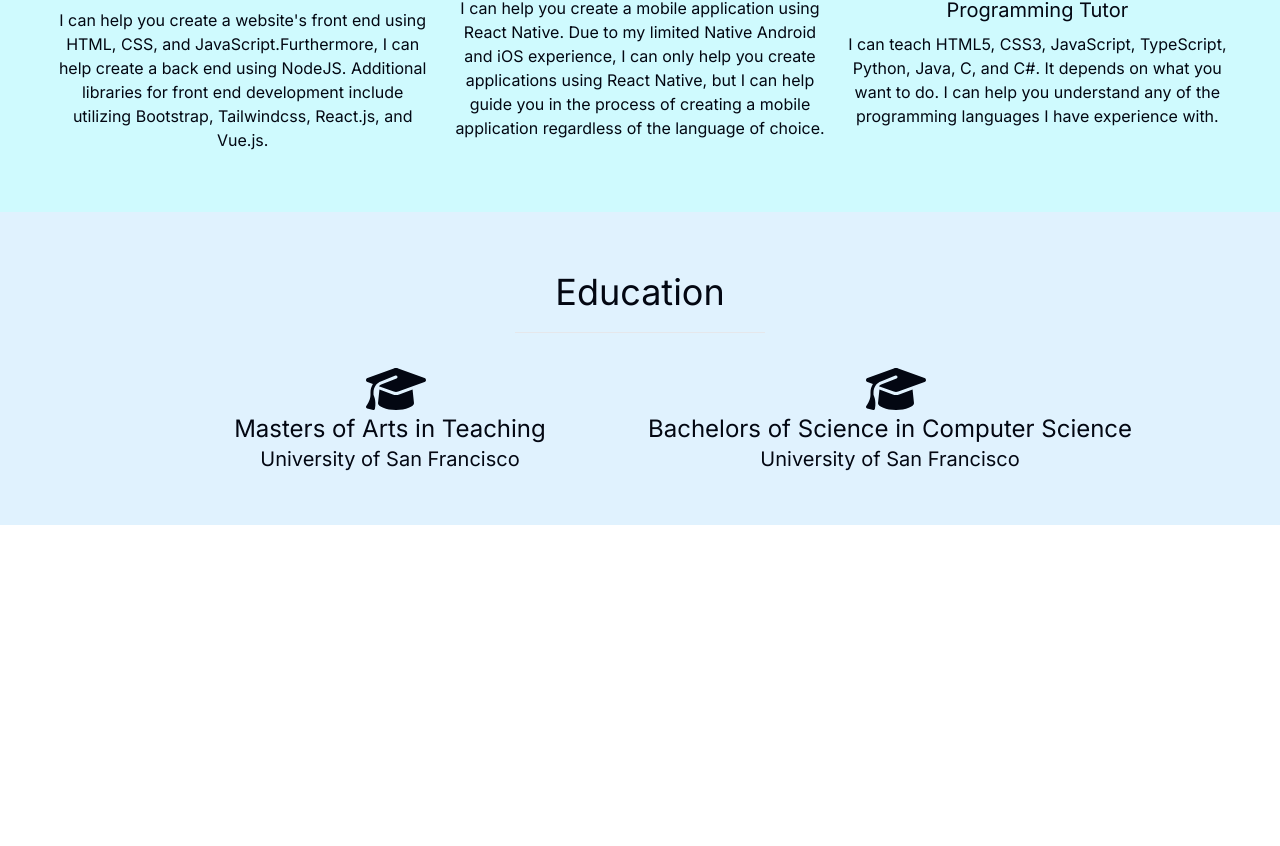
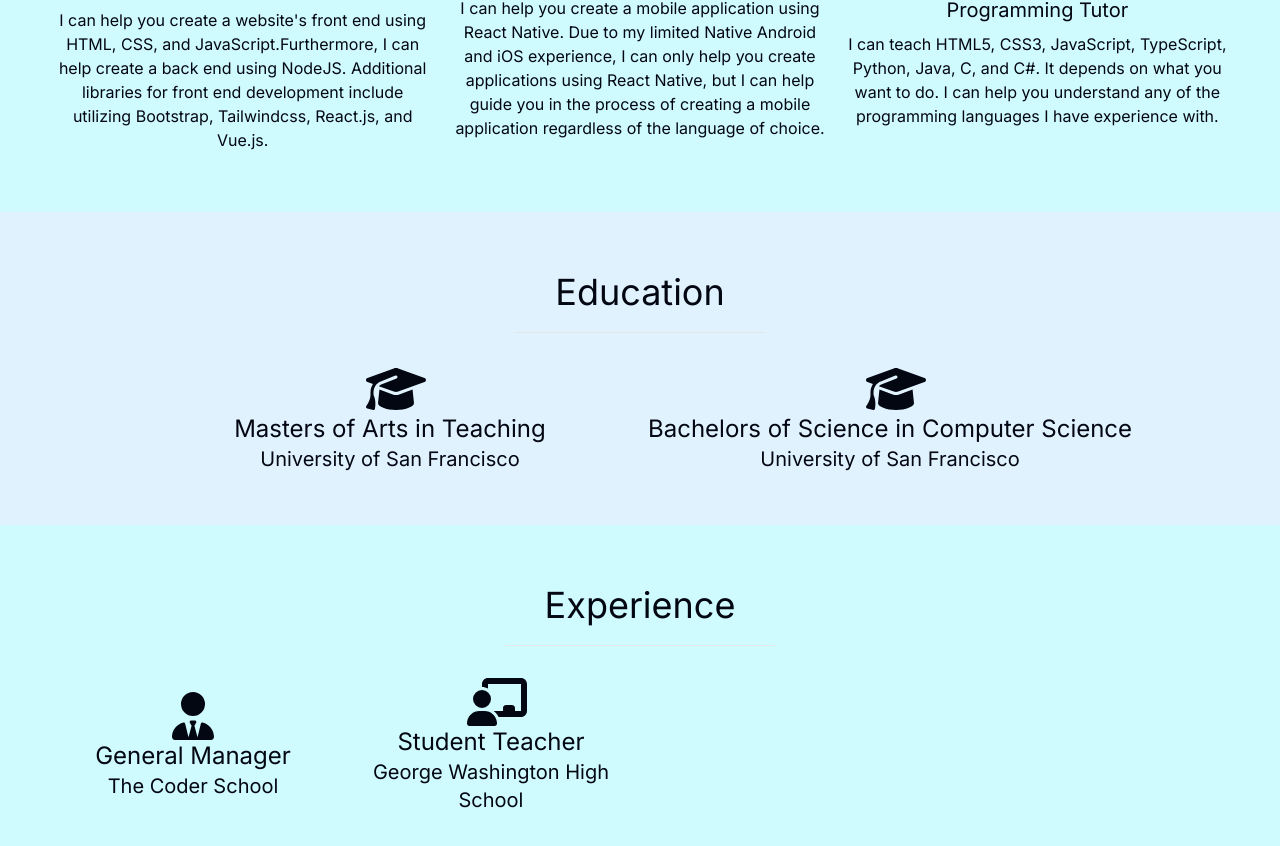
Before and after one commit to EdwardRees/portfolio-site, a Next.js app: page / in a window 1280 px wide. Shown: the part 1820-2666 px from the top of the page. Before the commit the page ends 2345 px from the top, so only its background shows below. Built offline with nearby package versions, Linux system fonts and the light colour scheme.

Commit message:
[feat+clean] Adding Experiences, Added experiences types to standardize types

```diff
--- a/src/app/page.tsx
+++ b/src/app/page.tsx
@@ -1,4 +1,4 @@
-import { Navbar, Section, Service, Education } from "@/components/";
+import { Navbar, Section, Service, Education, Experience } from "@/components/";
 import Image from "next/image";
 import portfolio from "./img/portfolio.png";
 import {
@@ -6,6 +6,7 @@
   faGraduationCap,
   faListAlt,
 } from "@fortawesome/free-solid-svg-icons";
+import { ExperienceType } from "@/lib/experience-types";
 export default function Home() {
   return (
     <>
@@ -202,6 +203,37 @@
             />
           </div>
         </Section>
+        <Section title="Experience" id="experience">
+          <div className="grid md:grid-cols-4 xs:grid-cols-2 gap-4 px-3 py-3">
+            <Experience
+              title="General Manager"
+              job="The Coder School"
+              location="San Francisco, CA"
+              type={ExperienceType.MANAGEMENT}
+              period="May 2023-Present"
+              duties={[
+                "Managed schedules of 9 coaches and 40 students",
+                "Managed the day-to-day operations of the school",
+                "Trained coding coaches in various teaching methods",
+              ]}
+              link="https://www.thecoderschool.com/sanfrancisco/"
+            />
+            <Experience title="Student Teacher"
+            job="George Washington High School"
+            location="San Francisco, CA"
+            type={ExperienceType.TEACHING}
+            period="Aug 2022-Jun 2023"
+            duties={[
+              "Taught and led an Algebra 1 class with 24 students",
+              "Participated in Small Curriculum team planning meetings providing feedback from a student teacher perspective, along with the perspective of an international student who grew up with a different system",
+              "Provided additional tutoring for students who requested more support during lunch and advisory",
+              "Graded assignments",
+              "Created rubrics and reverse rubrics to assist grading assignments"
+            ]}
+            link="https://gwhs.sfusd.edu"
+            />
+          </div>
+        </Section>
       </div>
     </>
   );
--- a/src/components/education/index.tsx
+++ b/src/components/education/index.tsx
@@ -39,12 +39,12 @@
         </div>
       </DialogTrigger>
       <DialogContent>
-      <ScrollArea className="h-full w-full">
         <DialogTitle>
           <p className="text-2xl">
             {school} - {degree}
           </p>
         </DialogTitle>
+        <ScrollArea className="h-96 w-full">
           <div className="flex flex-col items-center justify-center text-center">
             <p className="text-2xl">{year}</p>
             <br />
--- a/src/components/experience/index.tsx
+++ b/src/components/experience/index.tsx
@@ -13,13 +13,15 @@
   ScrollArea,
 } from "@/components/ui";
 
+import { ExperienceType } from "@/lib/experience-types";
+
 type ExperienceProps = {
   title: string;
   job: string;
   period: string;
   location: string;
-  type: string;
-  duties: string[];
+  type: ExperienceType;
+  duties: string[] | Map<string, string[]>;
   link: string;
 
   partTime?: boolean;
@@ -42,11 +44,11 @@
           <div className="w-12 h-full">
             <FontAwesomeIcon
               icon={
-                type === "education"
+                type === ExperienceType.TEACHING
                   ? faChalkboardTeacher
-                  : type === "work"
+                  : type === ExperienceType.MANAGEMENT
                   ? faUserTie
-                  : type === "project"
+                  : type === ExperienceType.PROGRAMMING
                   ? faLaptopCode
                   : faPeopleCarry
               }
@@ -58,12 +60,42 @@
         </div>
       </DialogTrigger>
       <DialogContent>
-        <ScrollArea className="h-full w-full">
-          <DialogTitle>
-            <p className="text-2xl">
-              {title} - {job}
+        <DialogTitle>
+          <p className="text-2xl">
+            {title} - {job}
+          </p>
+        </DialogTitle>
+        <ScrollArea className="h-96 w-full">
+          <div className="flex flex-col items-center justify-center text-center">
+            <p className="text-xl">{period}</p>
+            <p className="text-xl">{location}</p>
+            <p className="text-xl">{partTime ? "Part Time" : "Full Time"}</p>
+            <p className="text-md">
+              <a href={link} className="text-blue-500">
+                Link
+              </a>
             </p>
-          </DialogTitle>
+            <p className="text-xl">Duties:</p>
+            <div className="flex flex-col items-center justify-center text-center">
+              {Array.isArray(duties) ? duties.map((duty: string) => (
+                <li key={duty} className="text-md">
+                  {duty}
+                </li>
+              )) : Array.from(duties).map(([key, value]: [key: string, value: string[]]) => (
+                <div key={key} className="flex flex-col items-center justify-center text-center">
+                  <p className="text-xl">{key}</p>
+                  <ul className="flex flex-col items-center justify-center text-center">
+                    {value.map((duty: string) => (
+                      <li key={duty} className="text-md">
+                        {duty}
+                      </li>
+                    ))}
+                  </ul>
+                </div>
+              ))
+              }
+            </div>
+          </div>
         </ScrollArea>
       </DialogContent>
     </Dialog>
--- /dev/null
+++ b/src/lib/experience-types.ts
@@ -0,0 +1,5 @@
+export enum ExperienceType {
+  MANAGEMENT = "management",
+  TEACHING = "teaching",
+  PROGRAMMING = "programming",
+}
```
Lines whose indentation alone changed are shown as unchanged.
